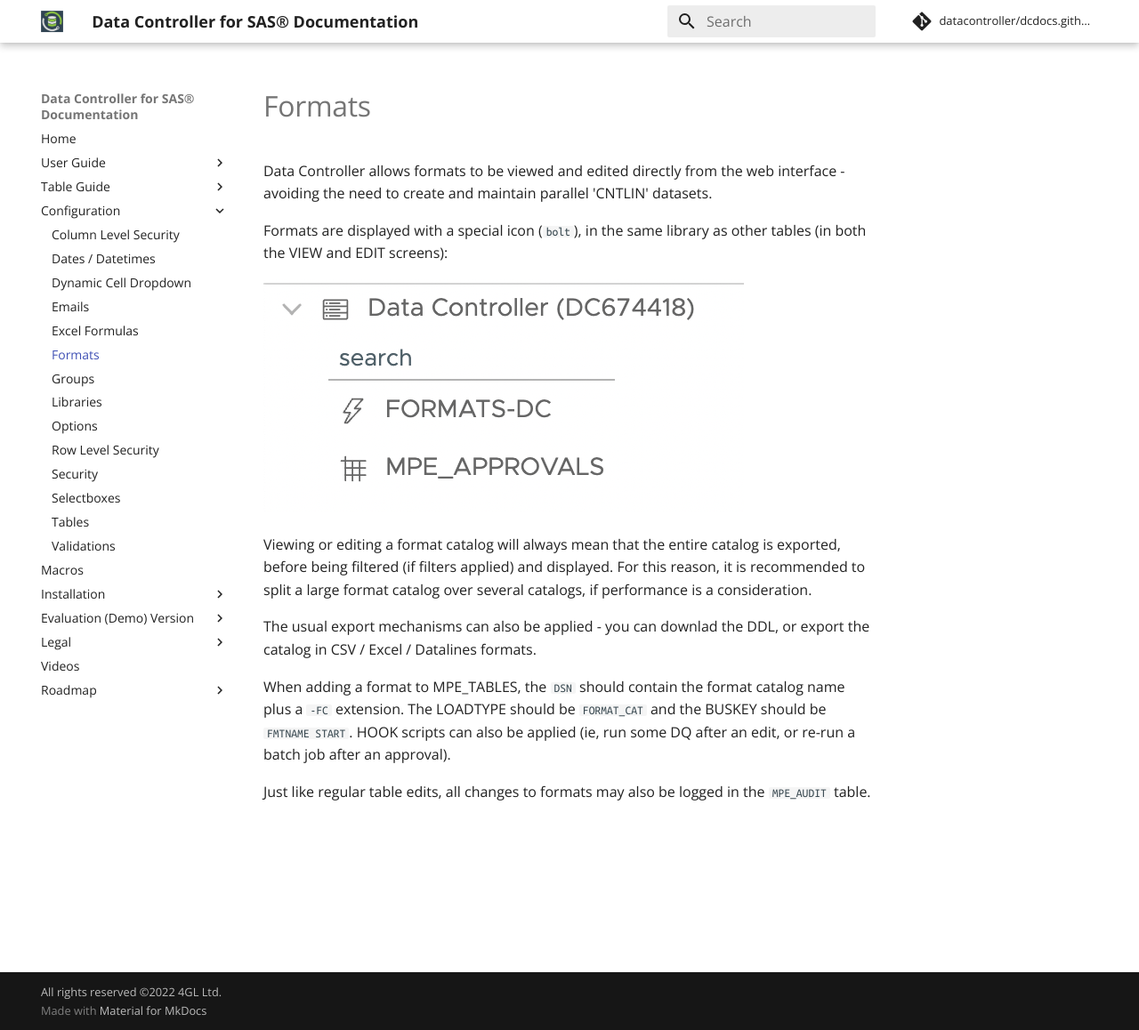
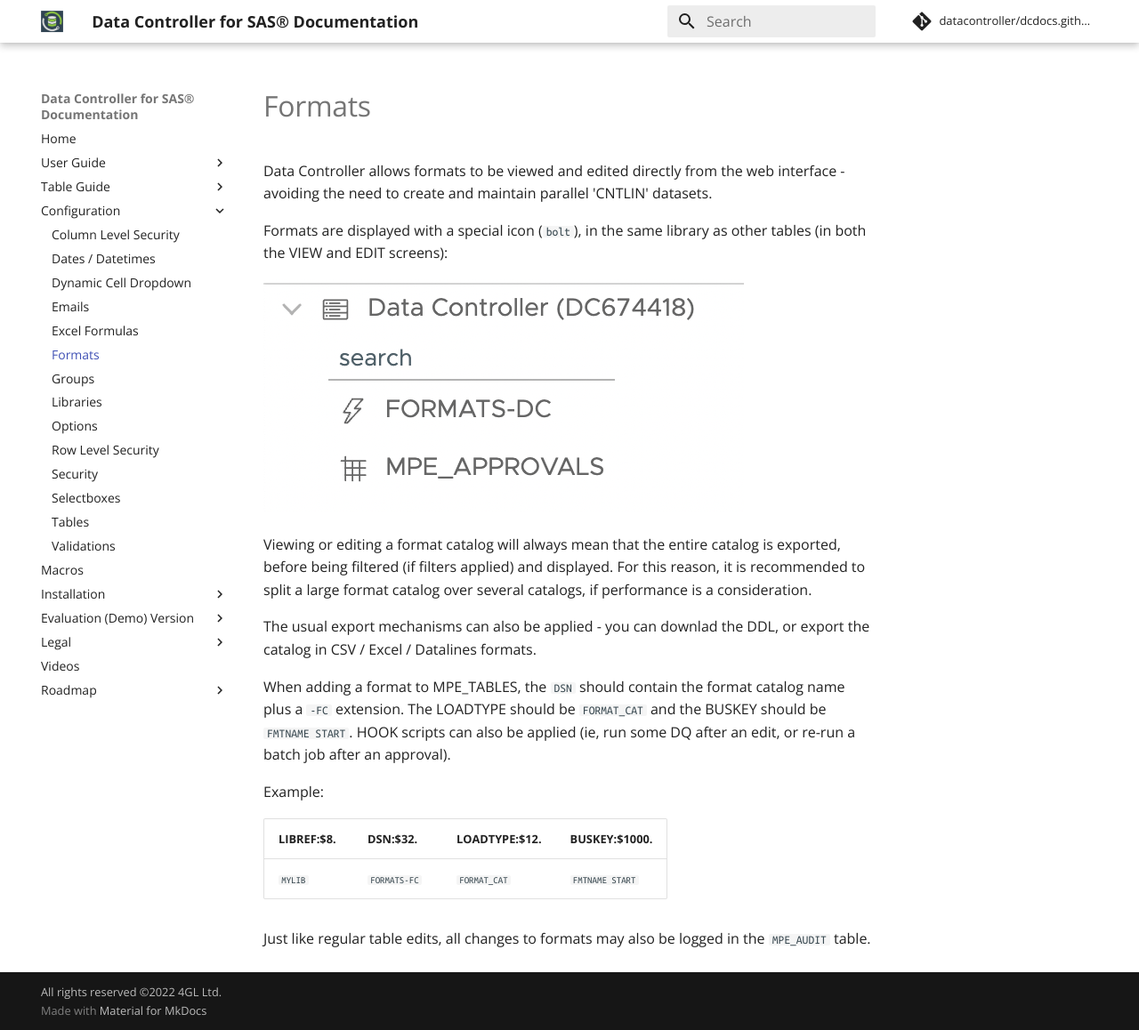
Before and after one commit to datacontroller/docs.datacontroller.io, an MkDocs documentation site: the page built from docs/formats.md, in a window 1280 px wide and 1158 px high. Shown: the whole window at 89% size. Built offline with MkDocs 1.6.1 and Material for MkDocs 9.7.7, drawn with Linux system fonts in a browser that asks for light colours; comment, search, counter and statistics services are not loaded.

Commit message:
Update formats.md

```diff
--- a/docs/formats.md
+++ b/docs/formats.md
@@ -18,4 +18,10 @@
 
 When adding a format to MPE_TABLES, the `DSN` should contain the format catalog name plus a `-FC` extension.  The LOADTYPE should be `FORMAT_CAT` and the BUSKEY should be `FMTNAME START`.  HOOK scripts can also be applied (ie, run some DQ after an edit, or re-run a batch job after an approval).
 
+Example:
+
+|LIBREF:$8.|DSN:$32.|LOADTYPE:$12.|BUSKEY:$1000.|
+|---|---|---|---|
+|`MYLIB `|`FORMATS-FC `|`FORMAT_CAT `|`FMTNAME START `|
+
 Just like regular table edits, all changes to formats may also be logged in the `MPE_AUDIT` table.
```
